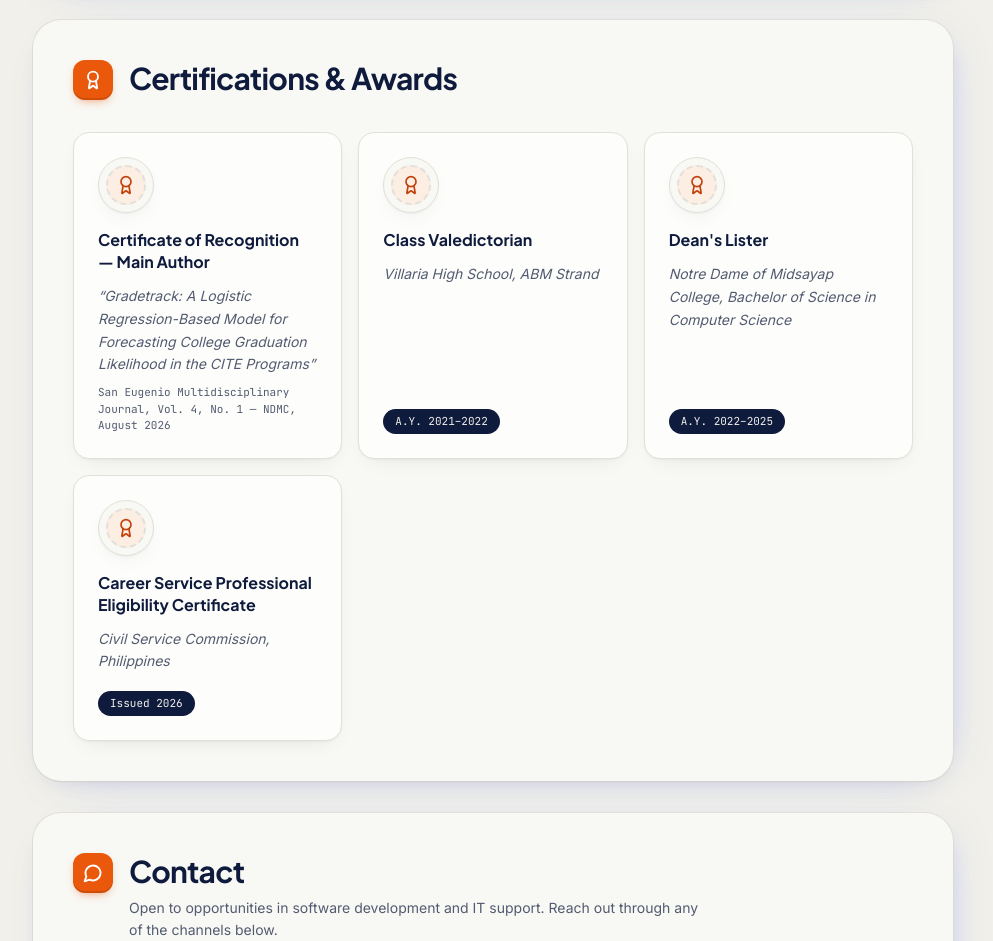
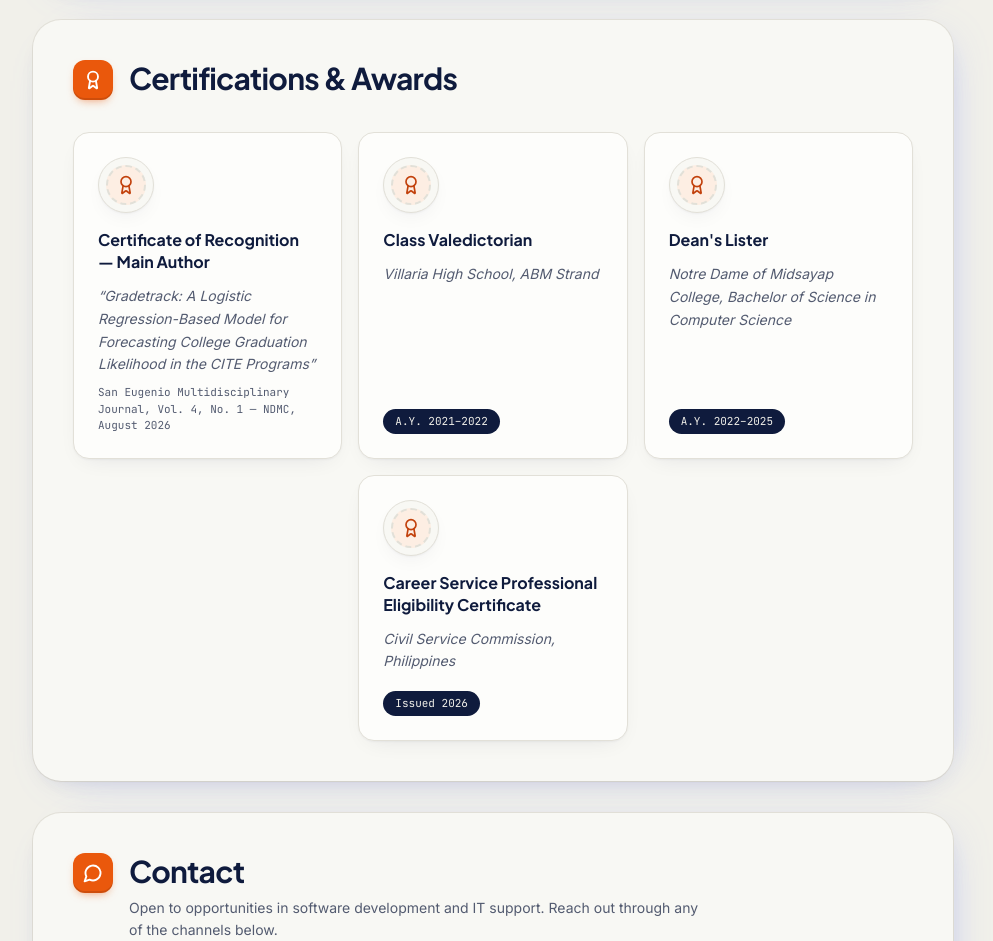
Before and after one commit to iancollado001-maker/IC-Portfolio, a Next.js app: page / in a window 1280 px wide. Shown: the part 5480-6421 px from the top of the page, without its empty margins (287-1280 px from the left). Built offline with nearby package versions, Linux system fonts and the light colour scheme.

Commit message:
Updated the grids layout of certificates

```diff
--- a/components/Certifications.tsx
+++ b/components/Certifications.tsx
@@ -10,11 +10,19 @@ export default function Certifications() {
       icon={AwardIcon}
       title="Certifications & Awards"
     >
-      <div className="grid gap-4 md:grid-cols-3">
-        {awards.map((award) => (
+      <div className="grid gap-4 md:grid-cols-6">
+        {awards.map((award, i) => {
+          // On md+, each card spans 2 of 6 columns (= 3 per row).
+          // If the last row has only 1 card, start it at column 3 so it's centered.
+          const isLoneLast =
+            i === awards.length - 1 && awards.length % 3 === 1;
+
+          return (
             <div
               key={award.title}
-            className="flex flex-col rounded-2xl border border-border bg-card p-6 shadow-soft"
+              className={`flex flex-col rounded-2xl border border-border bg-card p-6 shadow-soft md:col-span-2 ${
+                isLoneLast ? "md:col-start-3" : ""
+              }`}
             >
               {/* Badge medallion, echoing the reference credential card */}
               <div className="flex h-14 w-14 items-center justify-center rounded-full border border-border bg-panel shadow-soft">
@@ -41,7 +49,8 @@ export default function Certifications() {
                 </p>
               )}
             </div>
-        ))}
+          );
+        })}
       </div>
     </SectionPanel>
   );
```
Lines whose indentation alone changed are shown as unchanged.
